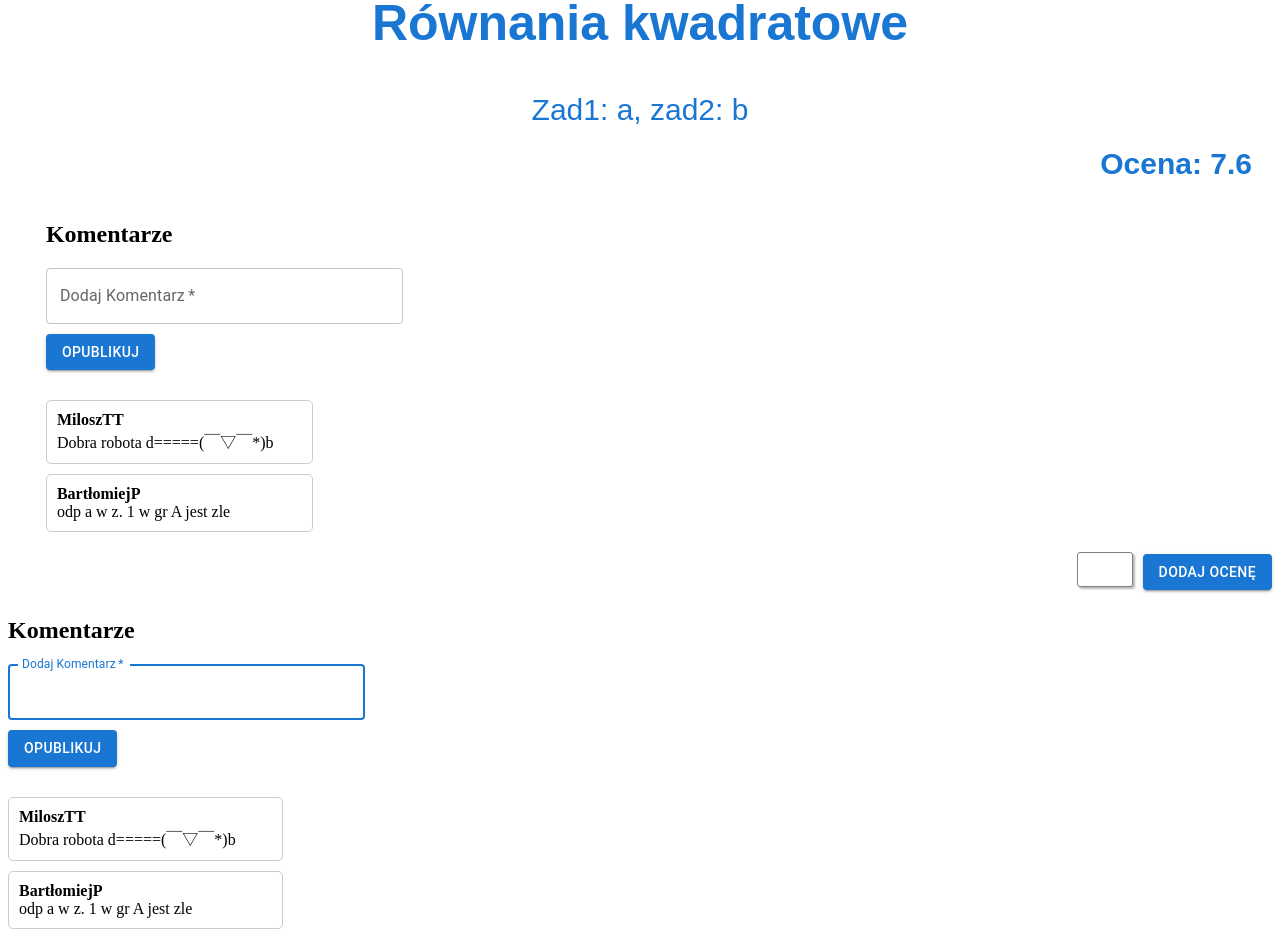
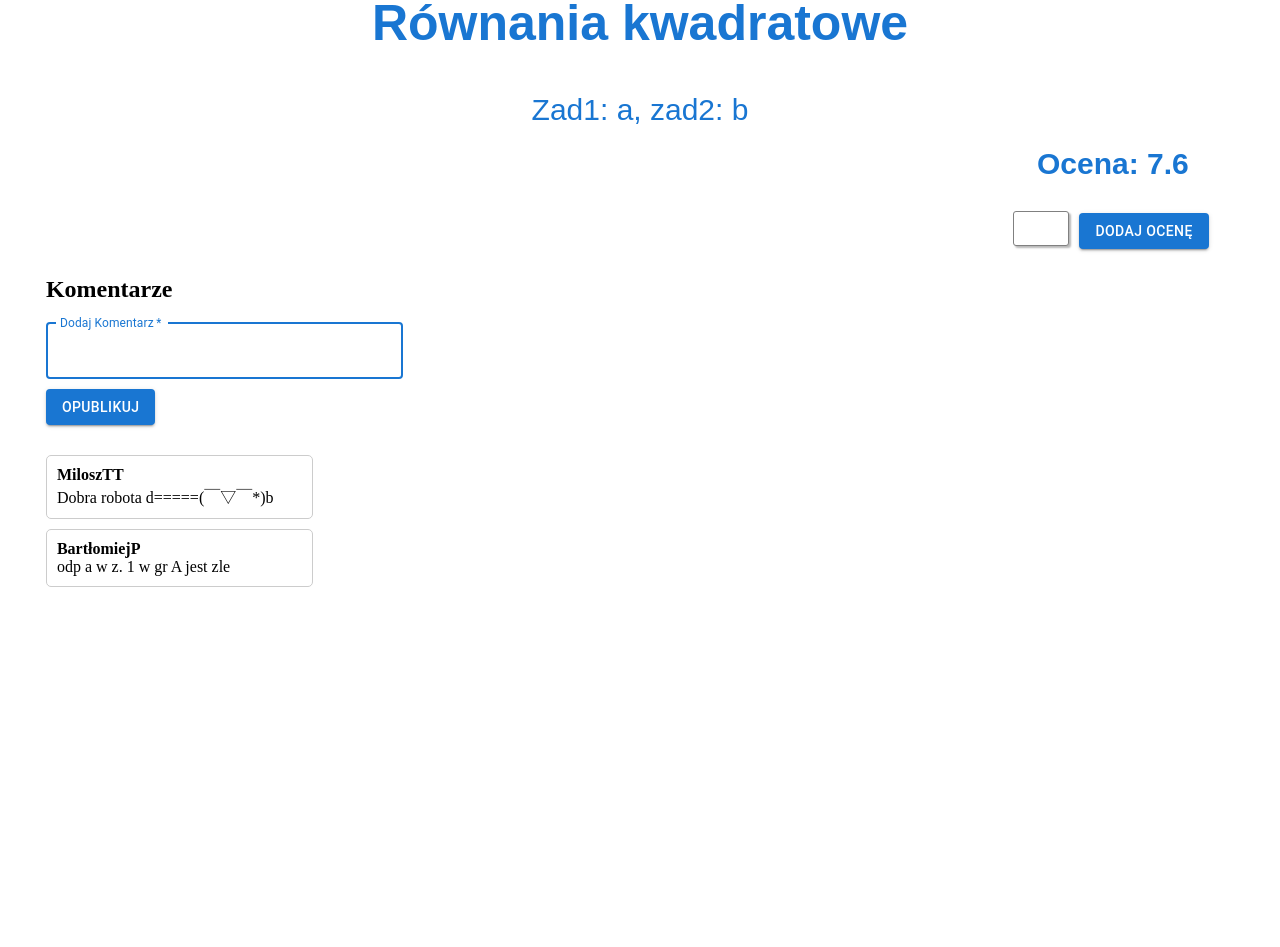
Before and after one commit to Jumpersky77/Praktyki, a React (Create React App) app in the folder AppPraktyki-main/: page /pages/answers/1 in a window 1280 px wide. Shown: the part 120-1067 px from the top of the page. After the commit the page ends 800 px from the top, so only its background shows below. Built offline with nearby package versions, Linux system fonts and the light colour scheme.

Commit message:
AddGrade style fix

```diff
--- a/AppPraktyki-main/src/pages/Details.tsx
+++ b/AppPraktyki-main/src/pages/Details.tsx
@@ -63,8 +63,10 @@ const Details = () => {
       </div>
       <div className="subtitle">{_details[answerID].text}</div>
 
+      <div className="add-grade-container">
       <h4 className="grade">Ocena: {_details[answerID].rating}</h4>
-
+        <AddGrade></AddGrade>
+      </div>
         <h2 className="CommentComponent">Komentarze</h2>
         <div className="CommentComponent">
           <AddComment></AddComment>
@@ -72,17 +74,6 @@ const Details = () => {
         <div className="CommentComponent">
           {_comments.map((com, index) => commentblock(index, answerID))}
         </div>
-      <div className="add-grade-container">
-        <AddGrade></AddGrade>
-      </div>
-      <h2 >Komentarze</h2>
-      <div>
-        <AddComment></AddComment>
-      </div>
-
-      <div>
-        {_comments.map((com, index) => commentblock(index, answerID))}
-      </div>
     </>
   );
 };
--- a/AppPraktyki-main/src/style/styleR.css
+++ b/AppPraktyki-main/src/style/styleR.css
@@ -153,7 +153,7 @@ margin-bottom: 10px;
 }
 .add-grade-container{
   position: relative;
-  width: 100%;
+  width: 95%;
 }
 #add-grade{
   position: relative;
```
